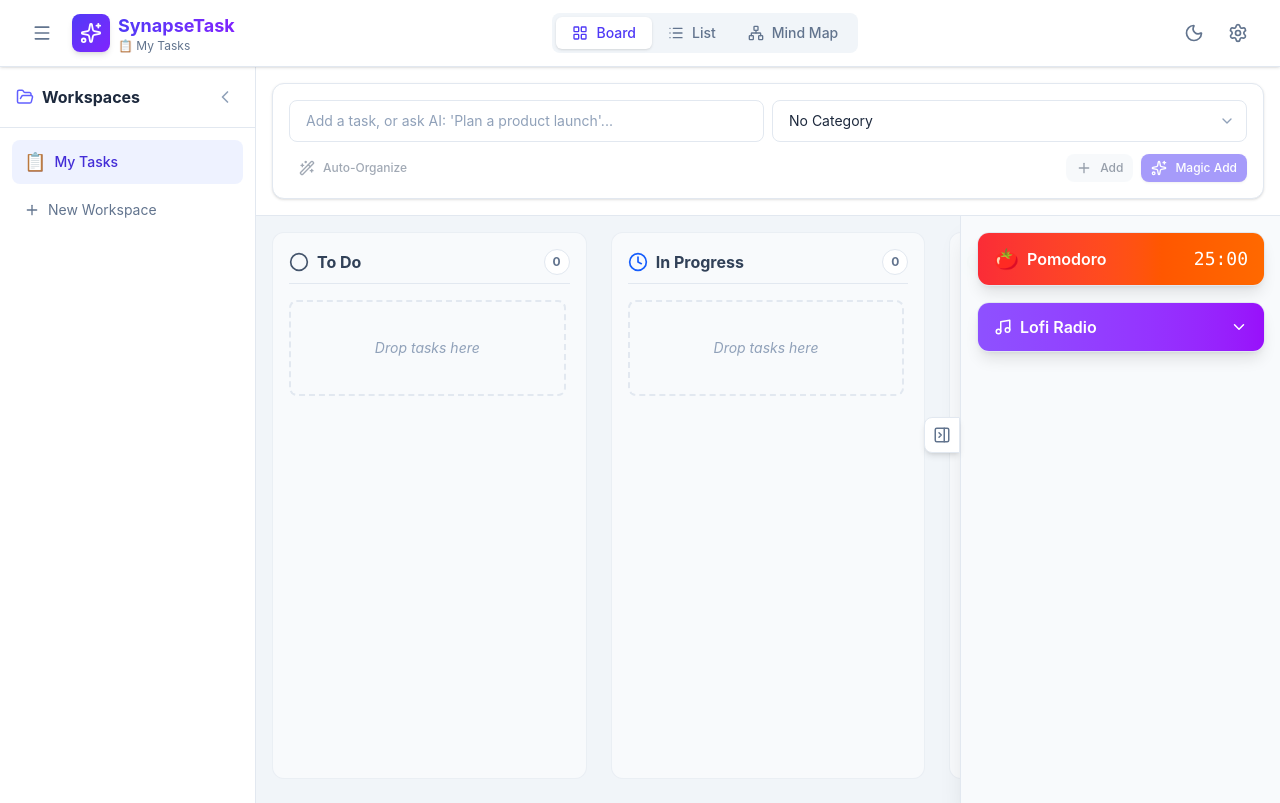
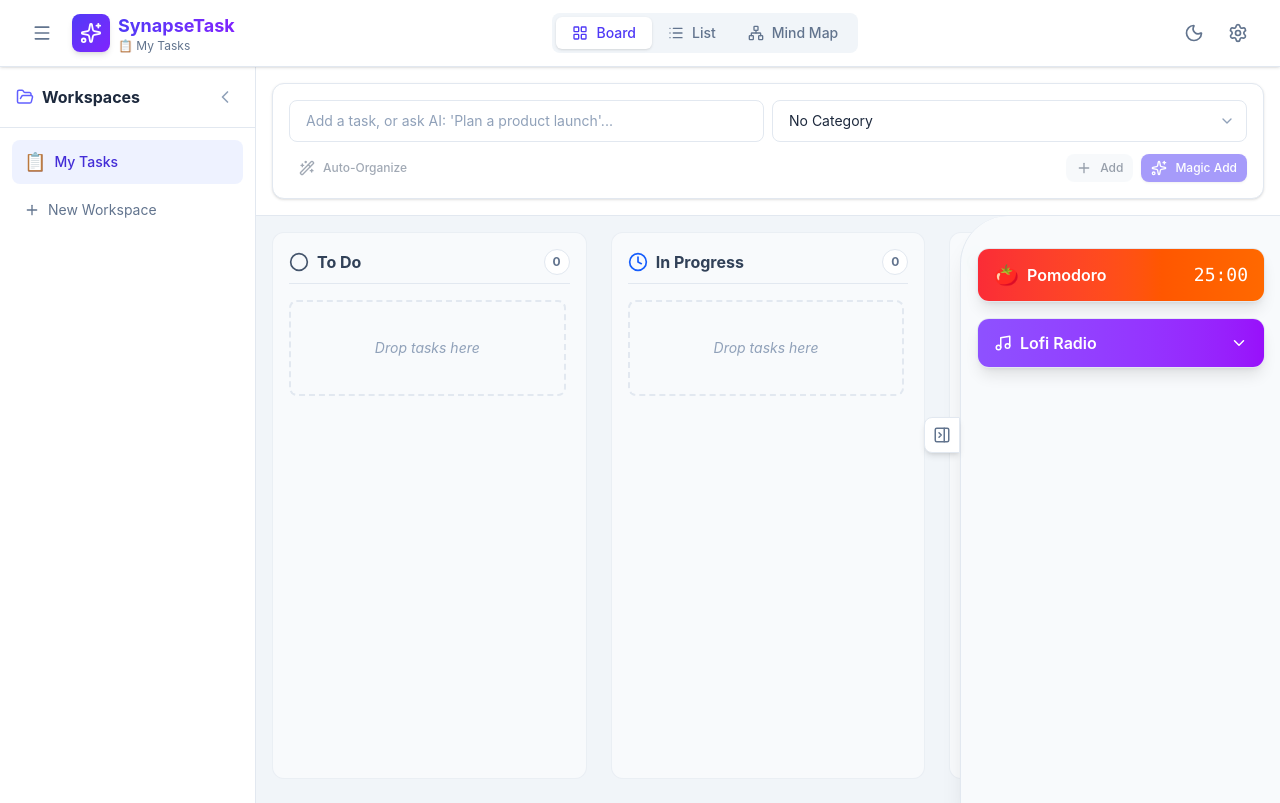
Before and after one commit to shadowxdgamer/SynapseTask, a React (Vite) app in the folder SynapseTask/: page / in a window 1280 px wide. Built offline with nearby package versions, Linux system fonts and the light colour scheme.

Commit message:
feat: enhance LofiPlayer and App components with improved UI and YouTube playback handling

```diff
--- a/SynapseTask/src/App.tsx
+++ b/SynapseTask/src/App.tsx
@@ -64,13 +64,16 @@
               {view === 'mindmap' && <MindMap />}
             </div>
 
-            {/* Widgets panel - slides over content */}
+            {/* Widgets panel - slides over content with curved top */}
             <div
-              className={`absolute top-0 right-0 h-full w-80 transition-transform duration-300 ease-in-out border-l border-slate-200 dark:border-slate-700 bg-slate-50/95 dark:bg-slate-800/95 backdrop-blur-sm z-50 shadow-xl ${showWidgets ? 'translate-x-0' : 'translate-x-full'}`}
+              className={`absolute top-0 right-0 h-full w-80 transition-transform duration-300 ease-in-out z-50 ${showWidgets ? 'translate-x-0' : 'translate-x-full'}`}
             >
-              <div className="w-80 p-4 space-y-4 overflow-y-auto h-full custom-scrollbar">
-                <PomodoroTimer />
-                <LofiPlayer />
+              {/* Main panel content with curved top-left */}
+              <div className="h-full w-full bg-slate-50/95 dark:bg-slate-800/95 backdrop-blur-sm shadow-xl rounded-tl-[3rem] border-l border-slate-200 dark:border-slate-700 overflow-hidden">
+                <div className="w-80 p-4 pt-8 space-y-4 overflow-y-auto h-full custom-scrollbar">
+                  <PomodoroTimer />
+                  <LofiPlayer />
+                </div>
               </div>
             </div>
           </div>
--- a/SynapseTask/src/components/widgets/LofiPlayer.tsx
+++ b/SynapseTask/src/components/widgets/LofiPlayer.tsx
@@ -69,19 +69,7 @@
   };
 
   return (
-    <div className="bg-white dark:bg-slate-800 rounded-xl shadow-lg border border-slate-200 dark:border-slate-700 overflow-hidden">
-      {/* Hidden YouTube iframe - always rendered when playing so music continues */}
-      {currentStream && isPlaying && getYouTubeId(currentStream.url) && (
-        <iframe
-          width="0"
-          height="0"
-          src={`https://www.youtube.com/embed/${getYouTubeId(currentStream.url)}?autoplay=1&loop=1`}
-          allow="accelerometer; autoplay; clipboard-write; encrypted-media; gyroscope; picture-in-picture"
-          className="absolute -left-[9999px]"
-          style={{ position: 'absolute', left: '-9999px' }}
-        />
-      )}
-
+    <div className="bg-white dark:bg-slate-800 rounded-xl shadow-lg border border-slate-200 dark:border-slate-700 overflow-hidden relative">
       {/* Header */}
       <div
         className="flex items-center justify-between px-4 py-3 bg-gradient-to-r from-violet-500 to-purple-600 text-white cursor-pointer"
@@ -106,9 +94,28 @@
         </div>
       </div>
 
+      {/* Single YouTube iframe - always rendered when playing, visibility changes based on minimized state */}
+      {currentStream && isPlaying && getYouTubeId(currentStream.url) && (
+        <div
+          className={`transition-all duration-300 ${
+            isMinimized
+              ? 'h-0 w-0 overflow-hidden absolute -left-[9999px]'
+              : 'mx-4 mt-4 rounded-lg overflow-hidden border border-slate-200 dark:border-slate-700'
+          }`}
+        >
+          <iframe
+            width="100%"
+            height={isMinimized ? '0' : '120'}
+            src={`https://www.youtube.com/embed/${getYouTubeId(currentStream.url)}?autoplay=1&loop=1&controls=1&modestbranding=1&rel=0&vq=small`}
+            allow="accelerometer; autoplay; clipboard-write; encrypted-media; gyroscope; picture-in-picture"
+            className="border-0"
+          />
+        </div>
+      )}
+
       {/* Expanded content */}
       {!isMinimized && (
-        <div className="p-4">
+        <div className="p-4 pt-2">
           {/* Stream selector */}
           <div className="space-y-2 mb-4 max-h-40 overflow-y-auto custom-scrollbar">
             {streams.map((stream) => (
```
